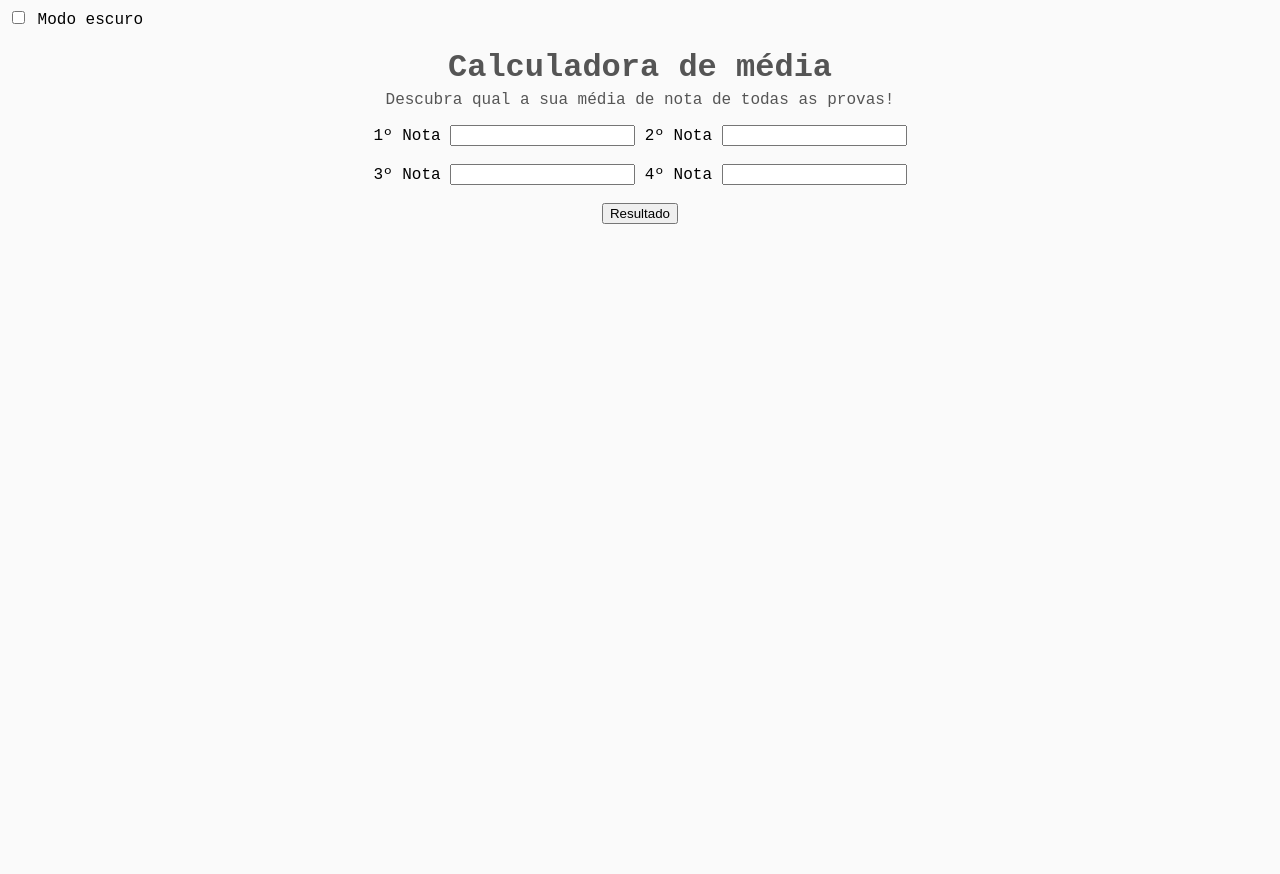
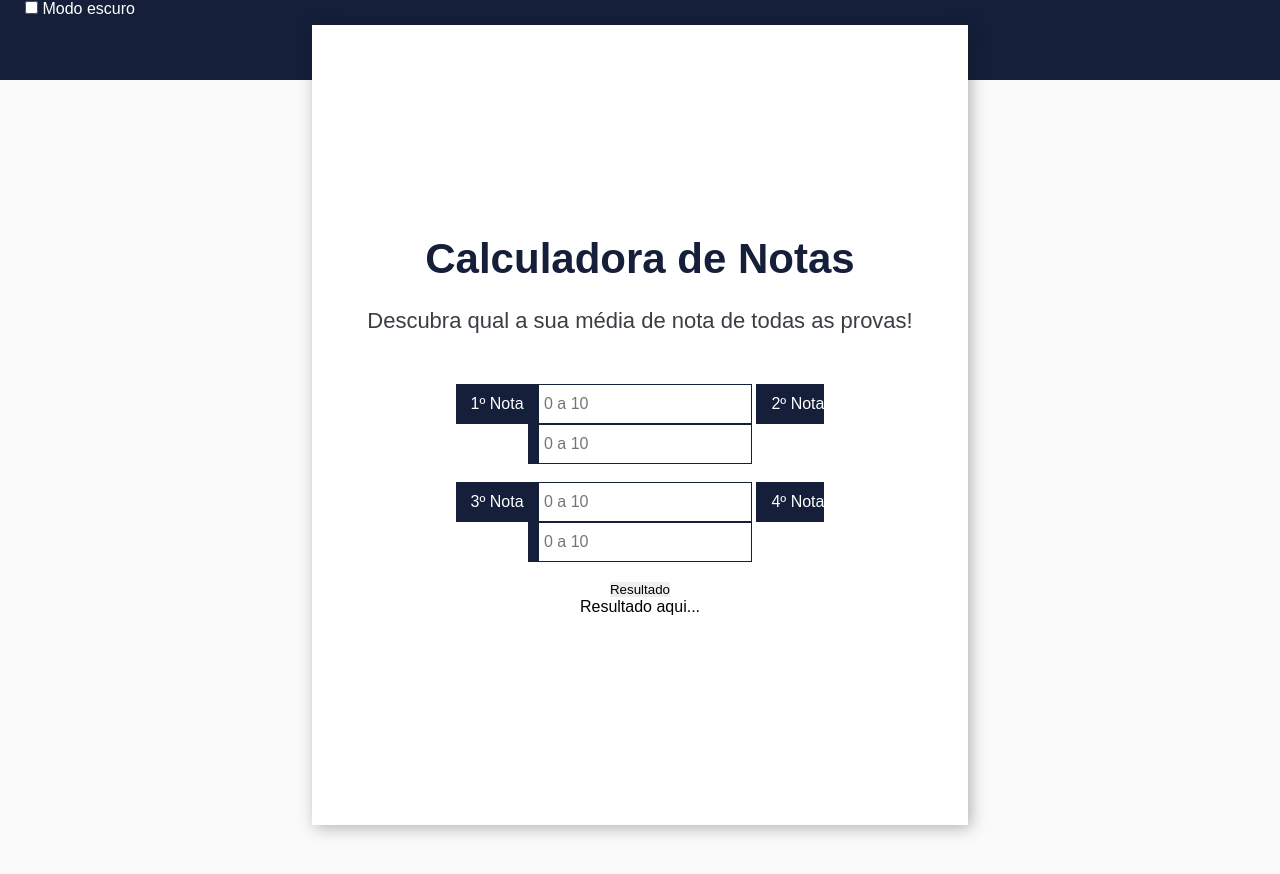
Before and after one commit to eri-prado/averaging-calculator, a plain HTML site: page index.html in a window 1280 px wide. Drawn offline with Linux system fonts and the light colour scheme.

Commit message:
commit changes

```diff
--- a/css/style.css
+++ b/css/style.css
@@ -1,15 +1,24 @@
+* {
+  margin: 0;
+  padding: 0;
+  border: 0;
+}
+
 :root {
   --body-bg: #fafafa;
-  --body-color: #555;
+  --body-title: #151F39;
+  --body-subtitle: #383e44;
+  --body-box: #fff;
 }
 
 .dark-mod:root {
   --body-bg: #212529;
   --body-color: #899095;
+  --body-box: #fff;
 }
 
 body {
-  font-family: "Roboto Mono", monospace;
+  font-family: Arial, monospace;
   min-height: 400px;
   background-color: var(--body-bg);
   background-size: 80vh;
@@ -21,18 +30,52 @@ body {
   text-align: center;
   padding: 20px;
   height: 100vh;
+  position: relative;
+}
+
+.faixa {
+  background-color: #151F39;
+  height: 80px;
+}
+
+.caixa {
+  padding: 40px;
+  text-align: center;
+  align-items: center;
+  align-content: center;
+  width: 45vw;
+  height: 90vh;
+  margin: -75px auto 0 auto ;
+  background-color: var(--body-box);
+  box-shadow: 3px 3px 15px rgba(15, 15, 15, 0.300);
 }
 
 .page-title {
-  color: var(--body-color);
-  margin: 0 0 5px;
+  font-size: 42px;
+  color: var(--body-title);
+  margin: 0 0 25px;
 }
 
 .page-subtitle {
-  color: var(--body-color);
-  margin-top: 5px;
+  font-size: 22px;
+  color: var(--body-subtitle);
+  margin-bottom: 50px;
 }
 
 .page-logo {
   width: 200px;
 }
+
+label {
+  color: #fff;
+  background-color: #151F39;
+  padding: 11px 0px 12px 15px;
+  font-size: 16px;
+}
+
+input {
+  border: 1px solid var(--body-title);
+  padding: 10px 0px 10px 5px;
+  margin-left: 10px;
+  font-size: 16px;
+}
--- a/index.html
+++ b/index.html
@@ -1,5 +1,6 @@
 <!DOCTYPE html>
 <html lang="pt-br">
+
 <head>
   <meta charset="UTF-8">
   <meta http-equiv="X-UA-Compatible" content="IE=edge">
@@ -7,31 +8,44 @@
   <title>Calculadora de médias</title>
   <link rel="stylesheet" href="css/style.css">
 </head>
+
 <body>
+  <header class="faixa">
     <label for="switch">
       <input type="checkbox" id="switch"> Modo escuro
     </label>
+  </header>
+
   <div class="container">
+    <div class="caixa">
       <div>
-      <h1 class="page-title">Calculadora de média</h1>
+        <h1 class="page-title">Calculadora de Notas</h1>
         <p class="page-subtitle">Descubra qual a sua média de nota de todas as provas!</p>
       </div>
 
-    <label for="nota1">
-      1º Nota <input type="number" id="nota1">
-    </label>
-    <label for="nota2">
-      2º Nota <input type="number" id="nota2">
-    </label>
-    <label for="nota2"><br><br>
-      3º Nota <input type="number" id="nota3">
-    </label>
-    <label for="nota2">
-      4º Nota <input type="number" id="nota4">
-    </label><br><br>
-    <button onclick="resultado()">Resultado</button>
+      <label for="nota1">1º Nota <input type="number" id="nota1" placeholder="0 a 10"></label>
+
+
+      <label for="nota2">2º Nota <input type="number" id="nota2" placeholder="0 a 10"></label>
+
+
+      <br><br>
+
+      <label for="nota3">3º Nota <input type="number" id="nota3" placeholder="0 a 10"></label>
+
+
+      <label for="nota4">4º Nota <input type="number" id="nota4" placeholder="0 a 10"></label>
+
+
+      <br><br>
+
+      <button class="calcular">Resultado</button>
+      <p class="resultado">Resultado aqui...</p>
+
+    </div>
   </div>
 
   <script src="script/script.js"></script>
 </body>
+
 </html>
--- a/script/script.js
+++ b/script/script.js
@@ -6,22 +6,26 @@ checkbox.addEventListener("change", function () {
   html.classList.toggle("dark-mod");
 });
 
+// Script
+const calcular = document.querySelector(".calcular");
+const resultado = document.querySelector(".resultado");
 
-// Script
-const primeiraNota = Number(document.querySelector('#nota1'))
-const segundaNota = Number(document.querySelector('#nota2'))
-const terceiraNota = Number(document.querySelector('#nota3'))
-const quartaNota = Number(document.querySelector('#nota4'))
+function calculo() {
+  const nota1 = Number(document.querySelector("#nota1").value);
+  const nota2 = Number(document.querySelector("#nota2").value);
+  const nota3 = Number(document.querySelector("#nota3").value);
+  const nota4 = Number(document.querySelector("#nota4").value);
+  const resultadoFinal = Number((nota1 + nota2 + nota3 + nota4) / 4);
 
-const resultadoFinal = (primeiraNota + segundaNota + terceiraNota + quartaNota) / 4
+  if (nota1 && nota2 && nota3 && nota4 !== "") {
+    if (resultadoFinal >= 7 && resultadoFinal <= 10) {
+      resultado.textContent = `Você foi APROVADO! Sua nota final é ${resultadoFinal.toFixed(2)}.`;
+    } else {
+      resultado.textContent = `Você foi REPROVADO! Sua nota final é ${resultadoFinal.toFixed(2)}.`;
+    }
+  } else {
+    resultado.textContent = "Preencha todos os valores!";
+  }
+}
 
-resultadoFinal.addEventListener('onclick', function resultado() {
-  return 'oi'
-})
-
-
-// if (notaFinal >= 7) {
-//   console.log('Você foi APROVADO! Sua nota é ' + notaFinal.toFixed(2))
-// } else {
-//   console.log('Você foi REPROVADO! Infelizmente sua nota é ' + notaFinal.toFixed(2))
-//   }
+calcular.addEventListener("click", calculo);
```
Lines whose indentation alone changed are shown as unchanged.
